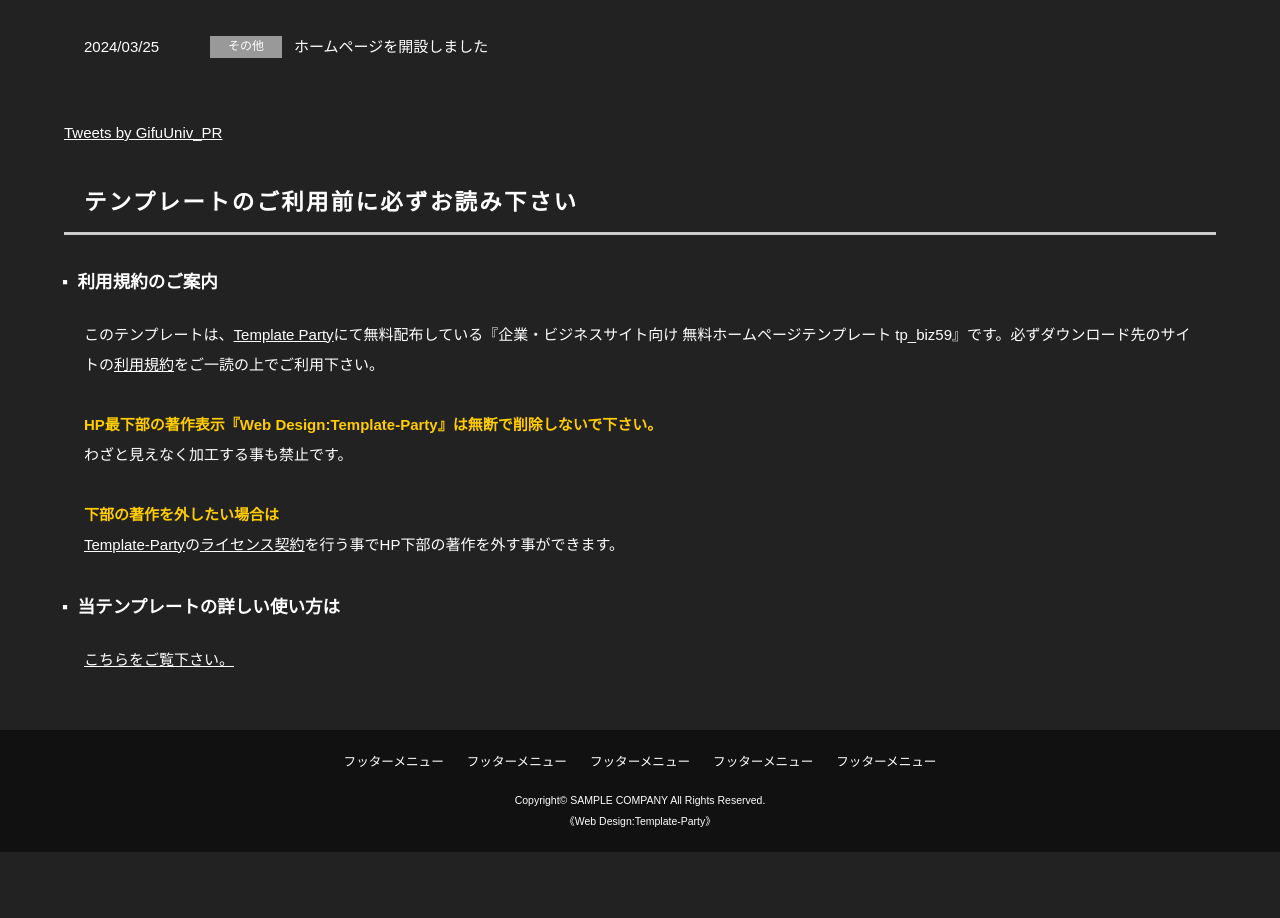
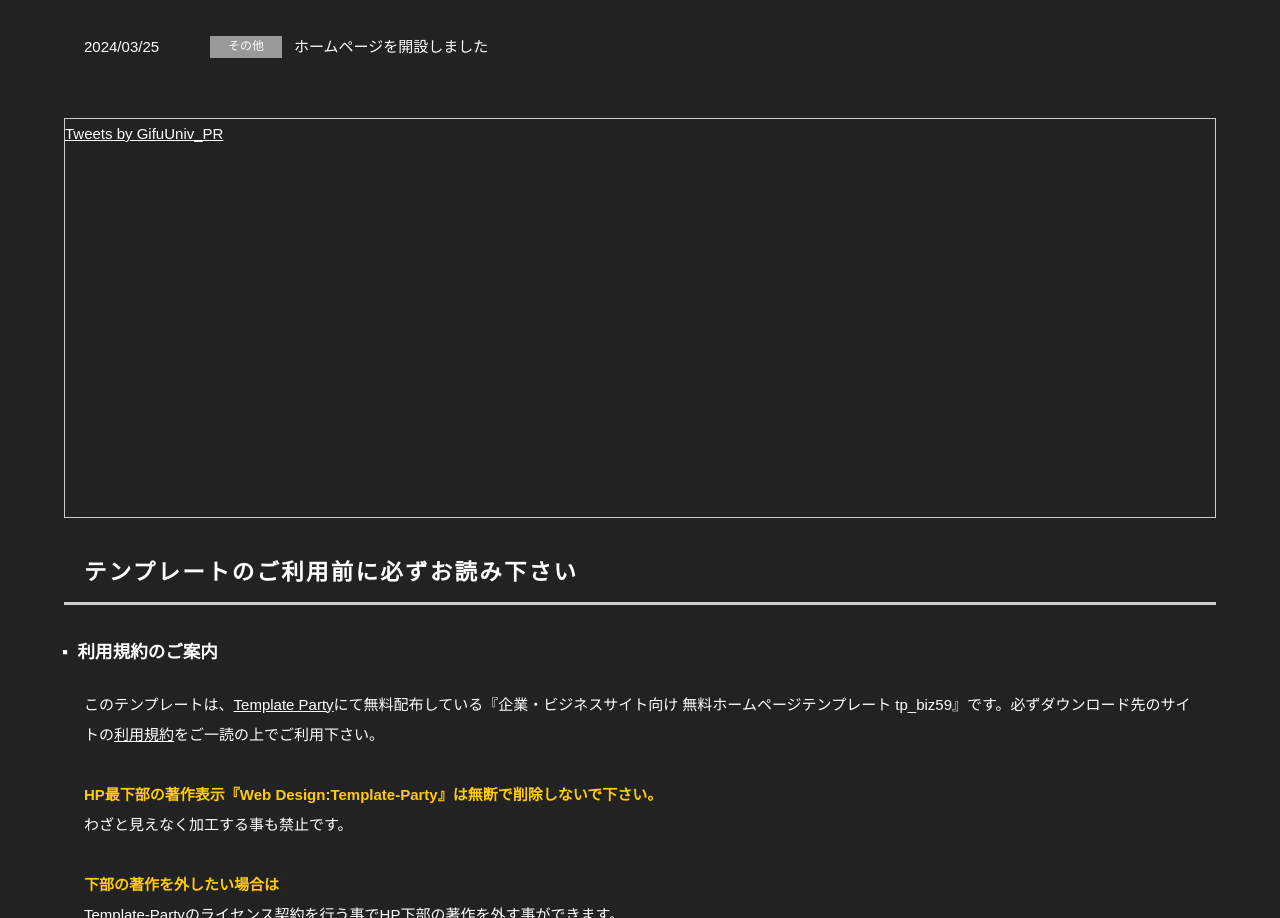
Before and after one commit to gifudccc/gifudccc.github.io, a plain HTML site: page index.html in a window 1280 px wide. Shown: the part 1528-2446 px from the top of the page. Before the commit the page ends 2380 px from the top, so only its background shows below. Drawn offline with nearby package versions, Linux system fonts and the light colour scheme; some packages are replaced by stand-ins of ours; a script that the page names is missing; a web font is replaced by a local one.

Commit message:
initial commit

```diff
--- a/css/style.css
+++ b/css/style.css
@@ -202,6 +202,13 @@ a.ddmenu {
 .ddmenu_parent ul a {
 	background: rgba(0,0,0,0.8);	/*背景色。0,0,0は黒の事で0.8は色が80%出た状態の事。*/
 }
+
+.twitter-widget-container {
+	height: 400px; /* ここでウィジェットの高さを設定します。必要に応じて調整してください。 */
+	overflow-y: auto; /* 縦方向のスクロールを有効にします。 */
+	border: 1px solid #ccc; /* 視認性を高めるために境界線を追加します（オプション）。 */
+}
+
 
 
 /*３本バー（ハンバーガー）アイコン設定
--- a/index.html
+++ b/index.html
@@ -108,8 +108,9 @@
 </section>
 
 <section>
-<a class="twitter-timeline" href="https://twitter.com/GifuUniv_PR?ref_src=twsrc%5Etfw">Tweets by GifuUniv_PR</a> <script async src="https://platform.twitter.com/widgets.js" charset="utf-8"></script>
-
+<div class="twitter-widget-container">
+	<a class="twitter-timeline" href="https://twitter.com/GifuUniv_PR?ref_src=twsrc%5Etfw">Tweets by GifuUniv_PR</a> <script async src="https://platform.twitter.com/widgets.js" charset="utf-8"></script>
+</div>
 <h2>テンプレートのご利用前に必ずお読み下さい</h2>
 
 <h3>利用規約のご案内</h3>
```
